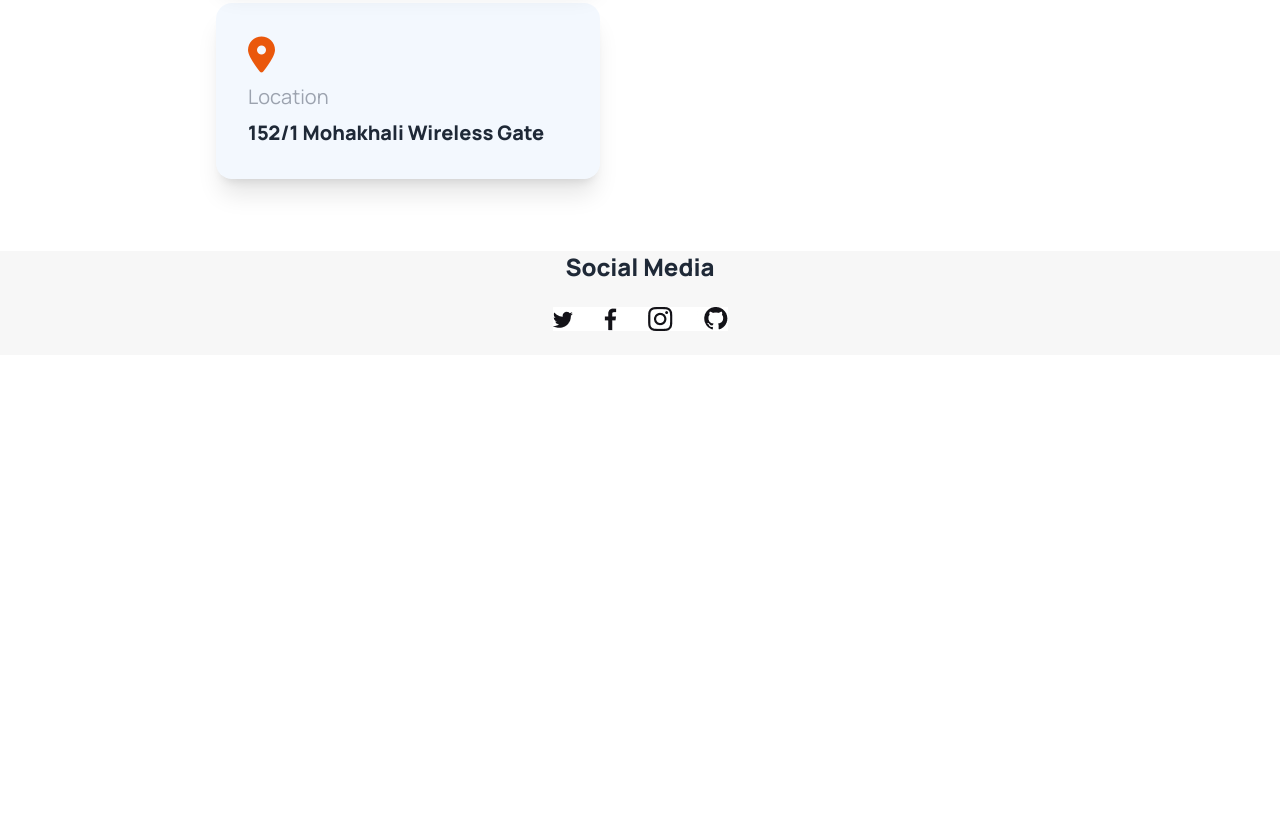
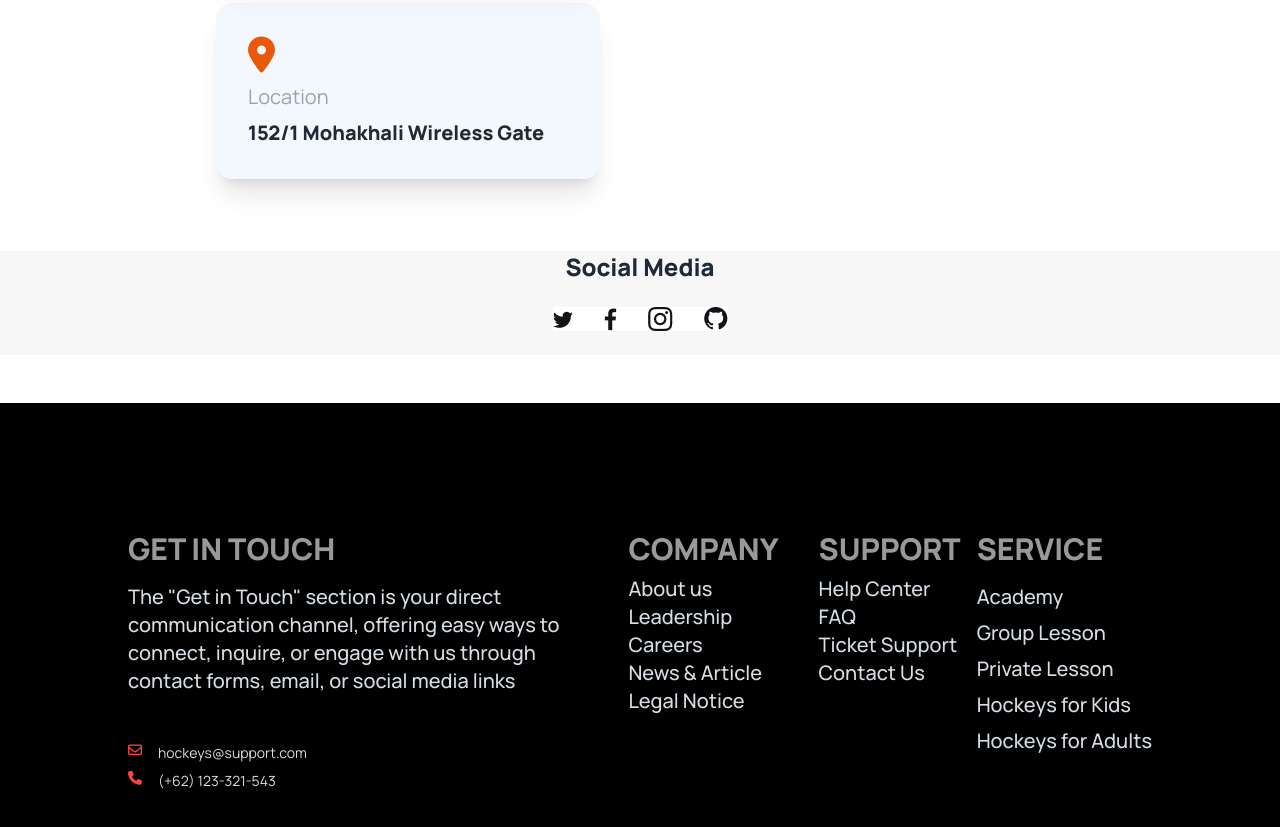
Before and after one commit to idkcode68/b9-a3, a plain HTML site: page index.html in a window 1280 px wide. Shown: the part 4323-5150 px from the top of the page. Before the commit the page ends 4726 px from the top, so only its background shows below. Drawn offline with nearby package versions, Linux system fonts and the light colour scheme.

Commit message:
footer perfected

```diff
--- a/index.html
+++ b/index.html
@@ -390,7 +390,9 @@
                         <input type="text" placeholder="Write your Message"
                             class="input input-bordered input-lg w-full max-w-7xl" />
                         <br>
-                        <button class="btn btn-xs sm:btn-sm md:btn-md lg:btn-lg max-w-7xl bg-[#FF4240] text-white my-7">Send Message</button>
+                        <button
+                            class="btn btn-xs sm:btn-sm md:btn-md lg:btn-lg max-w-7xl bg-[#FF4240] text-white my-7">Send
+                            Message</button>
                     </div>
                 </div>
             </div>
@@ -400,8 +402,48 @@
             </div>
         </section>
     </main>
-    <footer>
+    <footer class="footer p-10 bg-black text-neutral-content p-32">
+        <nav>
+            <header class="footer-title text-3xl font-extrabold text-white">Get In Touch</header>
+            <p class="lg:max-w-3xl mb-10 mx-auto text-xl font-medium">The "Get in Touch" section is your direct
+                communication channel, offering easy ways to connect, inquire, or engage with us through contact forms,
+                email, or social media links</p>
+            <div class="flex gap-4">
+                <i class="fa-regular fa-envelope justify-center text-[#FF4240]"></i>
+                <p class="justify-center">hockeys@support.com</p>
+            </div>
+            <div class="flex gap-4">
+                <i class="fa-solid fa-phone justify-center text-[#FF4240]"></i>
+                <p class="justify-center">(+62) 123-321-543</p>
+            </div>
+        </nav>
 
+        <div class="flex gap-10 lg:grid-cols-1">
+            <nav>
+                <header class="footer-title text-3xl font-extrabold text-white">Company</header>
+                <a class="link link-hover text-xl font-medium">About us</a> <br>
+                <a class="link link-hover text-xl font-medium">Leadership</a> <br>
+                <a class="link link-hover text-xl font-medium">Careers</a> <br>
+                <a class="link link-hover text-xl font-medium">News & Article</a> <br>
+                <a class="link link-hover text-xl font-medium">Legal Notice</a>
+            </nav>
+            <nav>
+                <header class="footer-title text-3xl font-extrabold text-white">Support</header>
+                <a class="link link-hover text-xl font-medium">Help Center</a> <br>
+                <a class="link link-hover text-xl font-medium">FAQ</a> <br>
+                <a class="link link-hover text-xl font-medium">Ticket Support</a> <br>
+                <a class="link link-hover text-xl font-medium">Contact Us</a>
+            </nav>
+        </div>
+
+        <nav>
+            <header class="footer-title text-3xl font-extrabold text-white">Service</header>
+            <a class="link link-hover text-xl font-medium">Academy</a>
+            <a class="link link-hover text-xl font-medium">Group Lesson</a>
+            <a class="link link-hover text-xl font-medium">Private Lesson</a>
+            <a class="link link-hover text-xl font-medium">Hockeys for Kids</a>
+            <a class="link link-hover text-xl font-medium">Hockeys for Adults</a>
+        </nav>
     </footer>
 </body>
 
```
